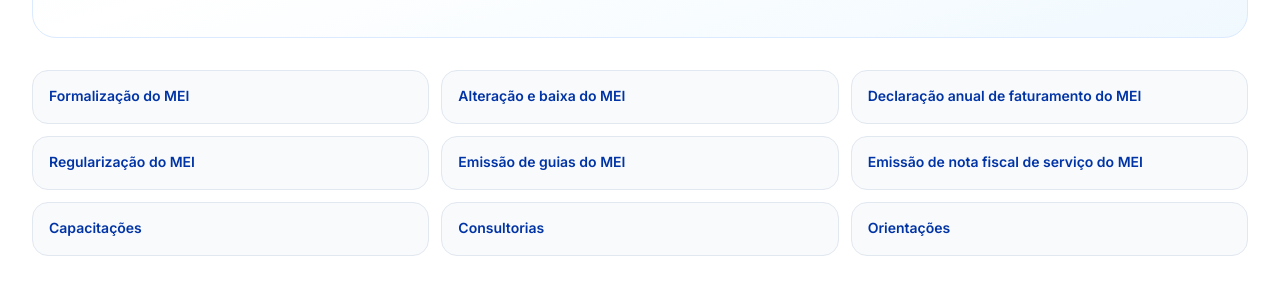
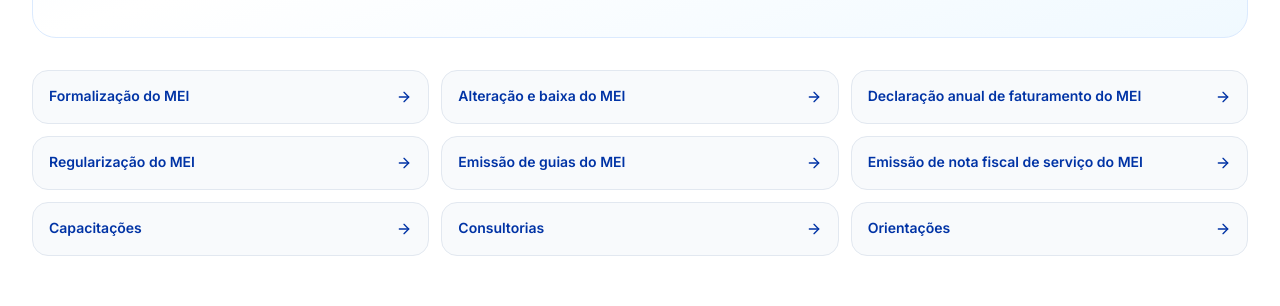
Before and after one commit to meioUx/empreendabc, a React (Vite) app: page /sobre in a window 1280 px wide. Shown: the part 1410-1716 px from the top of the page. Built offline with nearby package versions, Linux system fonts and the light colour scheme; no server answers.

Commit message:
Adiciona links aos servicos da pagina Sobre a Praca

```diff
--- a/src/data/content.ts
+++ b/src/data/content.ts
@@ -86,15 +86,15 @@ export const services = [
 ];
 
 export const executedServices = [
-  'Formalização do MEI',
-  'Alteração e baixa do MEI',
-  'Declaração anual de faturamento do MEI',
-  'Regularização do MEI',
-  'Emissão de guias do MEI',
-  'Emissão de nota fiscal de serviço do MEI',
-  'Capacitações',
-  'Consultorias',
-  'Orientações',
+  { title: 'Formalização do MEI', href: '/mei' },
+  { title: 'Alteração e baixa do MEI', href: '/mei' },
+  { title: 'Declaração anual de faturamento do MEI', href: '/mei' },
+  { title: 'Regularização do MEI', href: '/mei' },
+  { title: 'Emissão de guias do MEI', href: '/mei' },
+  { title: 'Emissão de nota fiscal de serviço do MEI', href: '/nota-fiscal' },
+  { title: 'Capacitações', href: '/cursos-consultorias' },
+  { title: 'Consultorias', href: '/cursos-consultorias' },
+  { title: 'Orientações', href: '/atendimento' },
 ];
 
 export const serviceCategories = [
--- a/src/pages/About.tsx
+++ b/src/pages/About.tsx
@@ -1,3 +1,5 @@
+import { ArrowRight } from 'lucide-react';
+import { Link } from 'react-router-dom';
 import { PageHero } from '../components/PageHero';
 import { executedServices } from '../data/content';
 
@@ -40,9 +42,10 @@ export function About() {
           </div>
           <div className="mt-8 grid gap-3 sm:grid-cols-2 lg:grid-cols-3">
             {executedServices.map((service) => (
-              <div key={service} className="rounded-2xl border border-slate-200 bg-slate-50 p-4 text-sm font-semibold text-navy">
-                {service}
-              </div>
+              <Link key={service.title} to={service.href} className="group flex items-center justify-between gap-3 rounded-2xl border border-slate-200 bg-slate-50 p-4 text-sm font-semibold text-navy transition hover:border-ocean hover:bg-mint focus-visible:outline focus-visible:outline-2 focus-visible:outline-offset-2 focus-visible:outline-ocean">
+                <span>{service.title}</span>
+                <ArrowRight aria-hidden="true" className="h-4 w-4 shrink-0 transition-transform group-hover:translate-x-1" />
+              </Link>
             ))}
           </div>
         </div>
```
